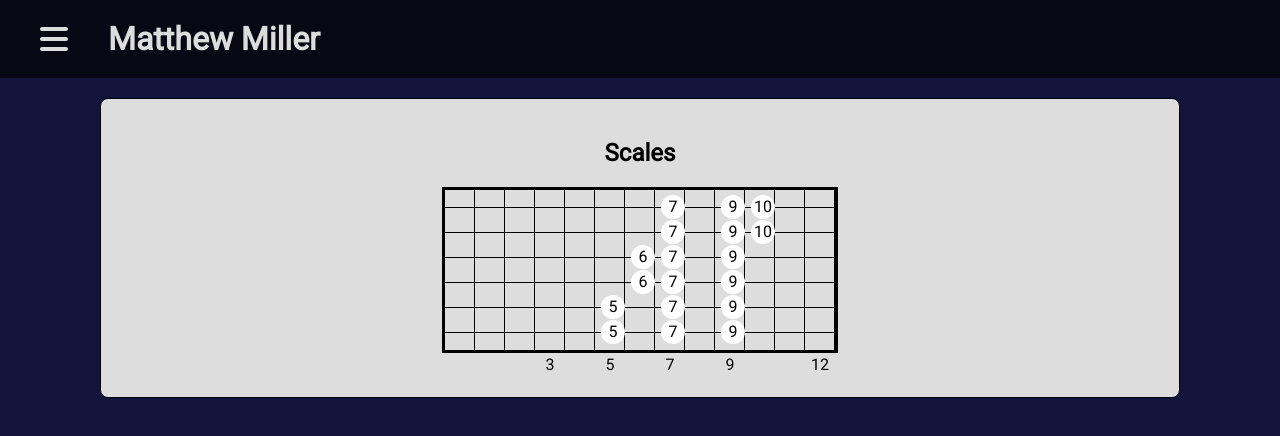
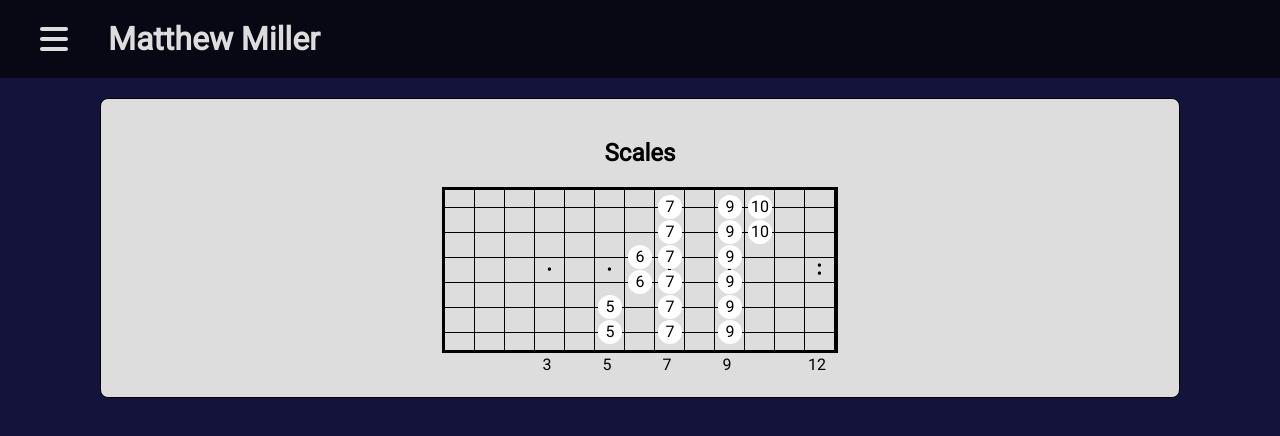
Before and after one commit to milmd90/mattdeanmiller, a React (Create React App) app in the folder client/: page /scales in a window 1280 px wide. Shown: the top 436 px of the page. Built offline with nearby package versions, Linux system fonts and the light colour scheme.

Commit message:
fretboard looking great

```diff
--- a/client/src/components/fretboard/index.tsx
+++ b/client/src/components/fretboard/index.tsx
@@ -51,9 +51,20 @@ function FretboardMarkers(props: {
 function Frets(props: {
   start: number,
   end: number,
+  fretMarkers: number[],
+  fretDoubleMarkers: number[],
 }) {
   const frets = range(props.start, props.end).map((i) => {
-    return <span className='fret' />
+    let fretMarkers = [];
+    if (props.fretDoubleMarkers.includes(i)) {
+      fretMarkers.push(<div className='fret-marker'>{'\u2022'}</div>);
+      fretMarkers.push(<div className='fret-marker'>{'\u2022'}</div>);
+    } else if (props.fretMarkers.includes(i)) {
+      fretMarkers.push(<div className='fret-marker'>{'\u2022'}</div>);
+    }
+    return <span className='fret'>
+      {fretMarkers}
+    </span>
   })
 
   return (
@@ -82,6 +93,8 @@ export default function Fretboard(props: {
         <Frets
           start={props.start}
           end={props.end}
+          fretMarkers={[3, 5, 7, 9]}
+          fretDoubleMarkers={[12]}
         />
         <div className="fretboard-strings">
           <FretboardString
--- a/client/src/styles/index.css
+++ b/client/src/styles/index.css
@@ -532,15 +532,26 @@ a {
 }
 
 .frets {
+  display: flex;
   position: absolute;
   height: 100%;
 }
 
 .fret {
-  display: inline-block;
+  display: flex;
+  flex-direction: column;
+  justify-content: center;
+  align-items: center;
   height: 100%;
   width: 30px;
   border-right: solid black 1px;
+}
+
+.fret-marker {
+  display: flex;
+  flex-direction: column;
+  justify-content: center;
+  height: 8px;
 }
 
 .fretboard-strings {
@@ -566,6 +577,7 @@ a {
   align-items: center;
   height: 24px;
   width: 30px;
+  padding-right: 3px;
 }
 
 .fretboard-string .fret-box {
```
